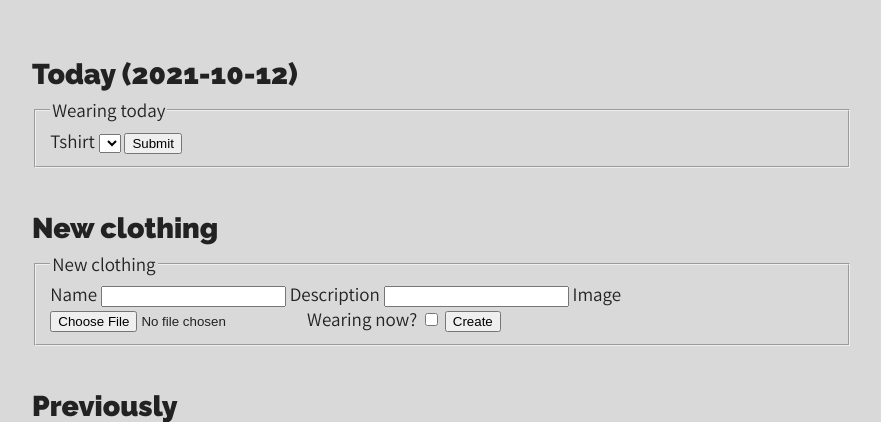
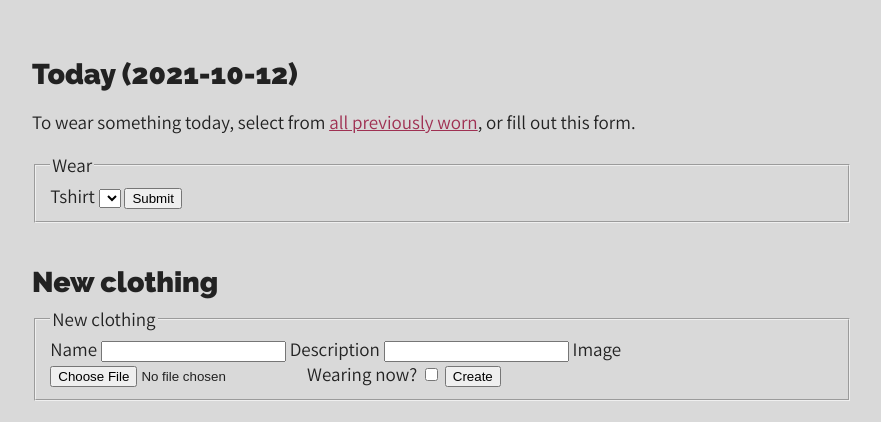
Before and after one commit to norm/hasworn, a Django app: page / in a window 1280 px wide. Shown: the part 122-544 px from the top of the page, without its empty margins (198-1079 px from the left). Run offline with Django 3.2, Linux system fonts and the light colour scheme; the visitor is signed in with stand-in values (Sample User, id 1); data that the repository does not hold is empty; style sheets or scripts are compiled from the project's sources; parts of the project's set-up code (start-up, migrations or seed data) failed here and were passed over; some libraries are stand-ins or nearby versions.

Commit message:
Add all page

```diff
--- a/hasworn/urls.py
+++ b/hasworn/urls.py
@@ -16,7 +16,7 @@ Including another URLconf
 from django.contrib import admin
 from django.urls import path
 
-from hasworn.views import Home, Login, Logout
+from hasworn.views import Home, All, Login, Logout
 from hasworn.clothing.views import CreateWearing, DeleteWearing, CreateClothing
 
 
@@ -31,6 +31,12 @@ urlpatterns = [
         Home.as_view(),
         name = 'homepage'
     ),
+    path(
+        'all/',
+        All.as_view(),
+        name = 'all-clothing',
+    ),
+
     path(
         'wearing/',
         CreateWearing.as_view(),
--- a/hasworn/views.py
+++ b/hasworn/views.py
@@ -1,3 +1,4 @@
+from django.conf import settings
 from django.contrib.auth import views, logout
 from django.http import HttpResponseRedirect
 from django.urls import path, reverse
@@ -6,12 +7,34 @@ from django.views.decorators.cache import never_cache
 from django.views.generic import TemplateView
 
 
-class Home(TemplateView):
+class WearerContext:
+    def get_context_data(self):
+        context = super().get_context_data()
+        context['wearer'] = self.request.user
+        context['COMMIT_SHA'] = settings.COMMIT_SHA
+        return context
+
+
+class Home(WearerContext, TemplateView):
     def get_template_names(self):
         if self.request.user.is_authenticated:
             return ['panel.html']
         else:
             return ['login.html']
+
+
+class All(WearerContext, TemplateView):
+    template_name='all.html'
+
+    def get_context_data(self):
+        context = super().get_context_data()
+        worn_set = self.request.user.worn_set.all()
+        context['wearings'] = sorted(
+                worn_set,
+                key=lambda worn: worn.days_worn.first().day,
+                reverse=True,
+            )
+        return context
 
 
 class Login(views.LoginView):
--- a/sass/static.scss
+++ b/sass/static.scss
@@ -174,6 +174,10 @@ ol.clothing {
             }
         }
 
+        form.wear {
+            outline: 1px solid #9f3052;
+            margin: 0;
+        }
     }
 
     // provides text on top of images
--- a/templates/panel.html
+++ b/templates/panel.html
@@ -8,11 +8,15 @@
     <p>{{wearing.clothing}}</p>
   {% endfor %}
 {% else %}
+  <p>
+    To wear something today, select from <a href='/all/'>all previously
+    worn</a>, or fill out this form.
+  </p>
   <form method='post' action='{% url "create-wearing" %}'>
     {% csrf_token %}
     <input type='hidden' name='day' value='{% now "Y-m-d" %}'>
     <fieldset>
-      <legend>Wearing today</legend>
+      <legend>Wear</legend>
       <label for='tshirt'>Tshirt</label>
       <select id='tshirt' name='worn'>
         {% for worn in request.user.worn_set.all %}
```
Also changed, not shown: templates/all.html (added, +38 -0 lines).
